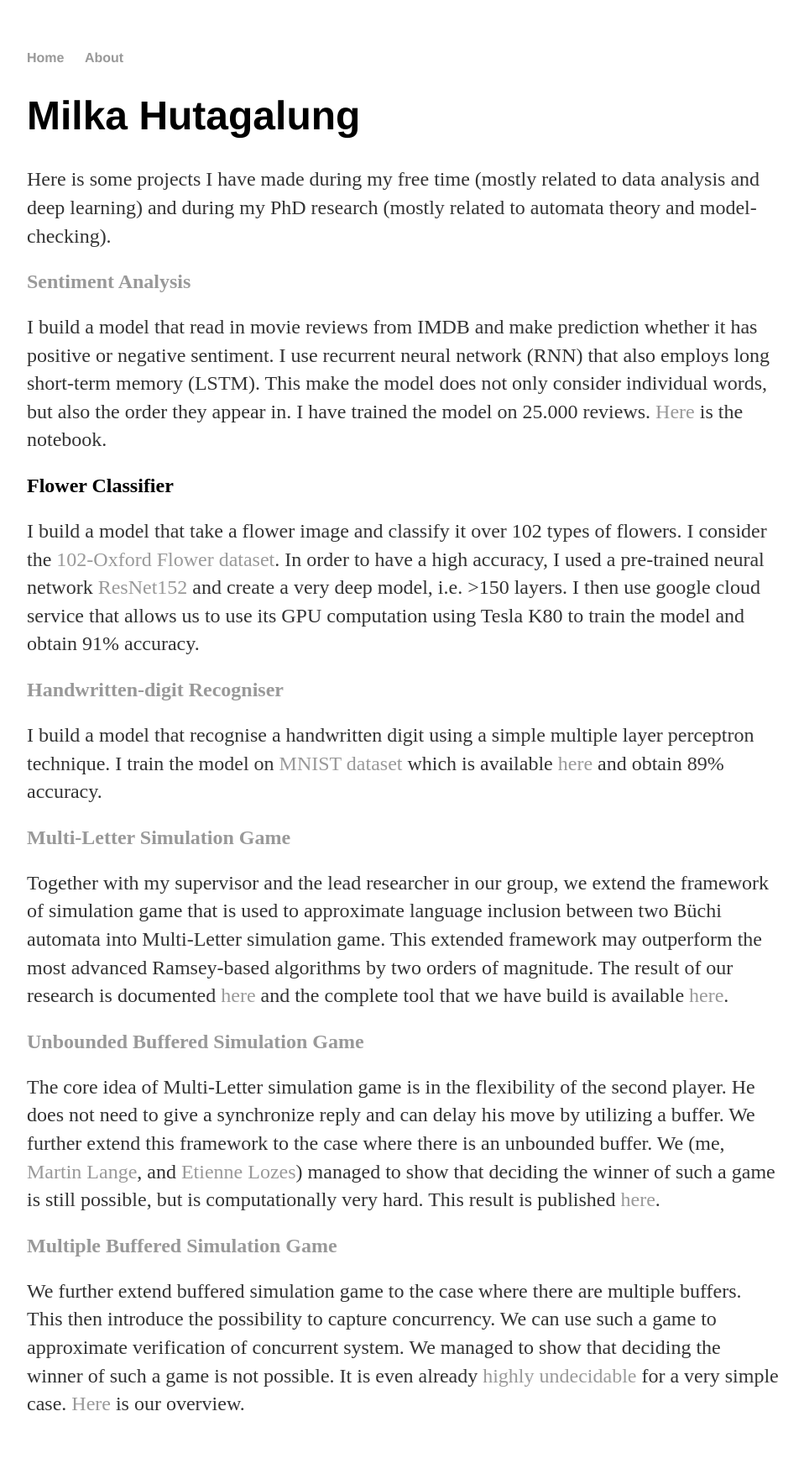
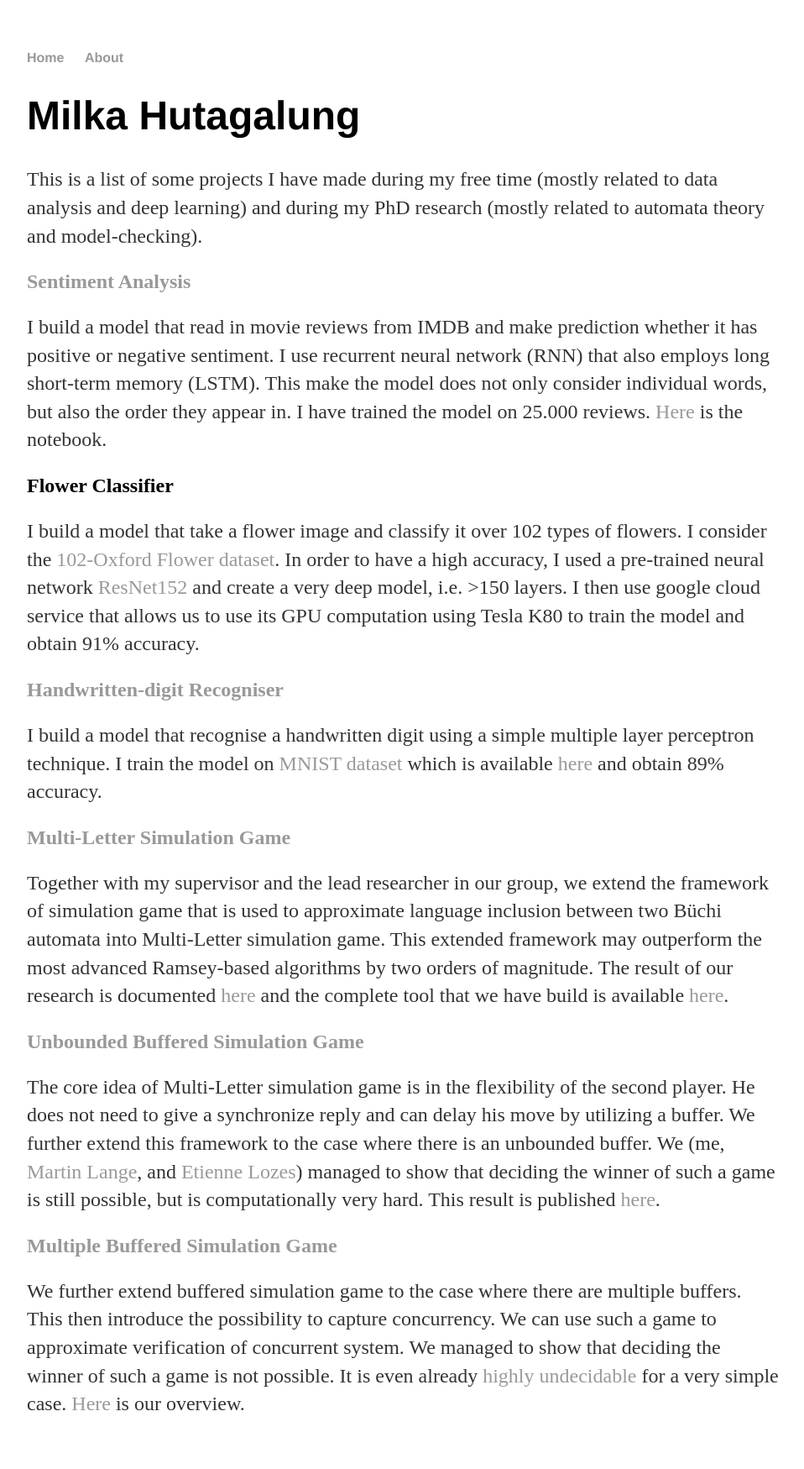
Before and after one commit to milkahut/milkahut.github.io, a Jekyll site: the page built from index.html, in a window 1280 px wide. Shown: the whole page at 84% size, without its empty margins (160-1118 px from the left). Built offline with Jekyll 4.4.1, drawn with Linux system fonts in a browser that asks for light colours.

Commit message:
Update index.html

```diff
--- a/index.html
+++ b/index.html
@@ -5,7 +5,7 @@ title: Milka Hutagalung
 
 <div class="blurb">
 	<h1>Milka Hutagalung</h1>
-	<p>Here is some projects I have made during my free time (mostly related to data analysis  and deep learning) and
+	<p>This is a list of some projects I have made during my free time (mostly related to data analysis  and deep learning) and
 		during my PhD research (mostly related to automata theory and model-checking).</p>
 
 	<h2><a href="https://github.com/milkahut/sentiment-analysis/blob/master/sentiment-analysis.ipynb">
```
